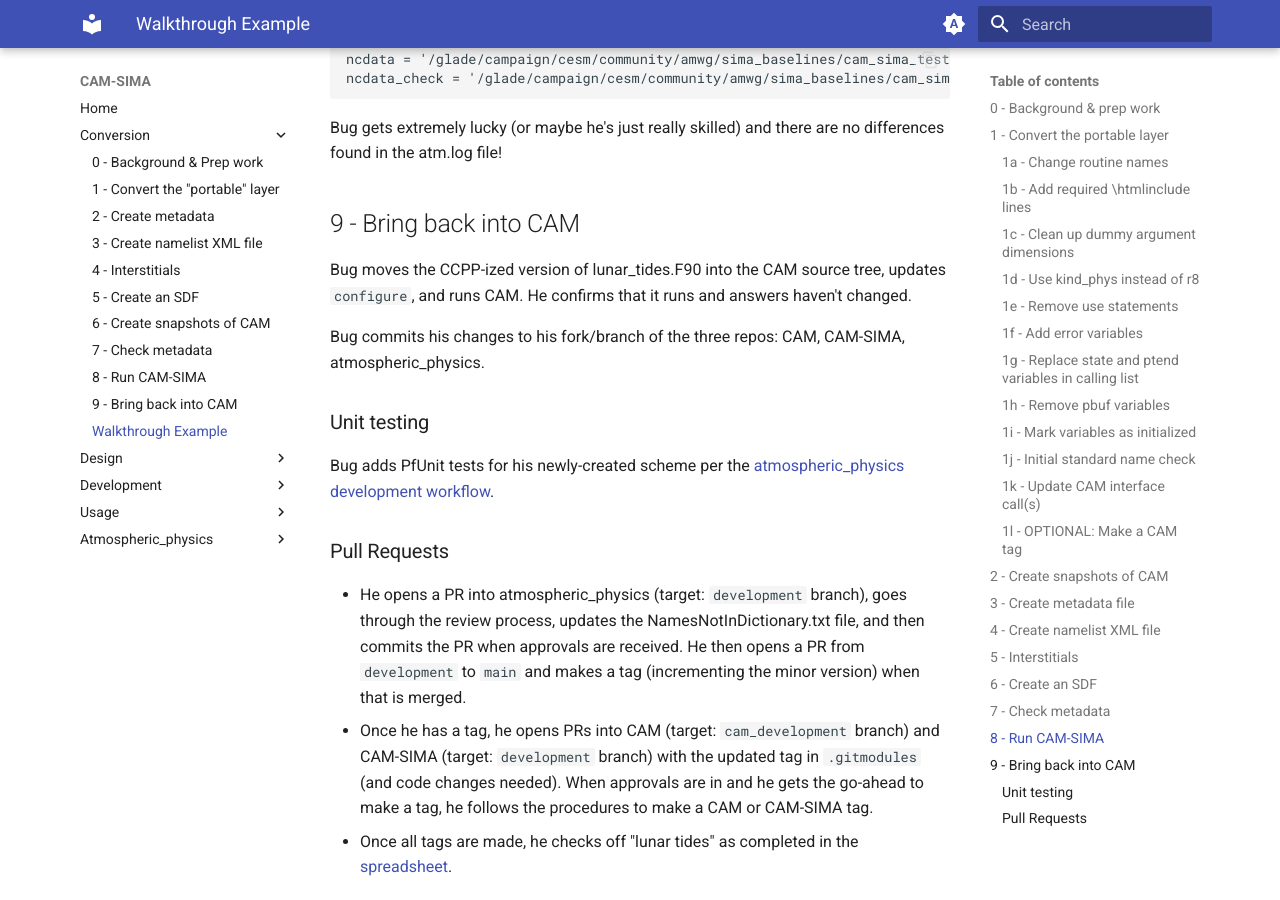
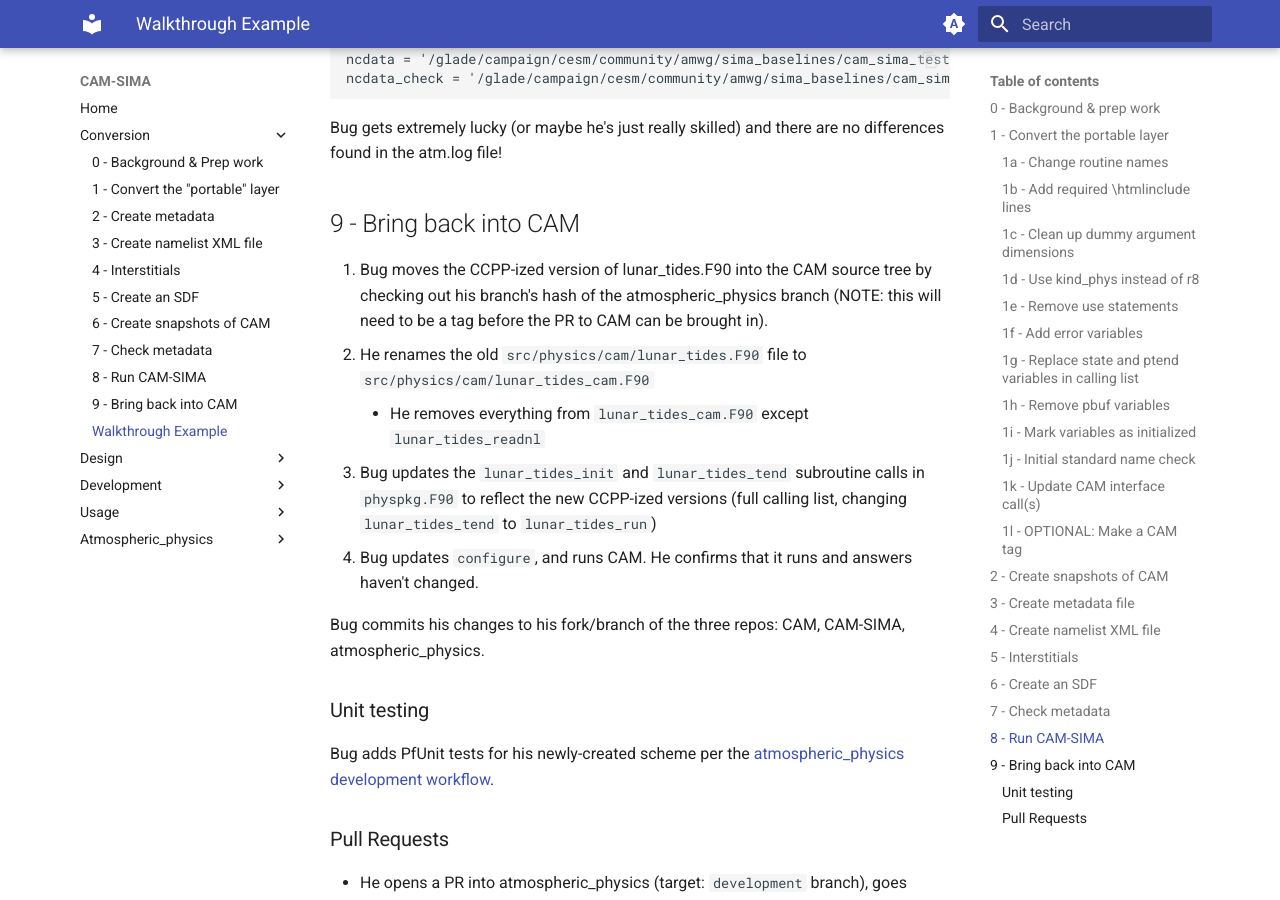
Before and after one commit to kuanchihwang/CAM-SIMA-Docs, an MkDocs documentation site: the page built from docs/conversion/walkthrough.md, in a window 1280 px wide and 900 px high, scrolled down 15795 px. Built offline with MkDocs 1.6.1 and Material for MkDocs 9.7.7, drawn with Linux system fonts in a browser that asks for light colours; some of the changed text lies outside the part shown.

Commit message:
add info about how to bring things back to CAM

```diff
--- a/docs/conversion/walkthrough.md
+++ b/docs/conversion/walkthrough.md
@@ -680,7 +680,12 @@ ncdata_check = '/glade/campaign/cesm/community/amwg/sima_baselines/cam_sima_test
 Bug gets extremely lucky (or maybe he's just really skilled) and there are no differences found in the atm.log file!
 
 ## 9 - Bring back into CAM
-Bug moves the CCPP-ized version of lunar_tides.F90 into the CAM source tree, updates `configure`, and runs CAM. He confirms that it runs and answers haven't changed.
+
+1. Bug moves the CCPP-ized version of lunar_tides.F90 into the CAM source tree by checking out his branch's hash of the atmospheric_physics branch (NOTE: this will need to be a tag before the PR to CAM can be brought in).
+1. He renames the old `src/physics/cam/lunar_tides.F90` file to `src/physics/cam/lunar_tides_cam.F90`
+    - He removes everything from `lunar_tides_cam.F90` except `lunar_tides_readnl`
+1. Bug updates the `lunar_tides_init` and `lunar_tides_tend` subroutine calls in `physpkg.F90` to reflect the new CCPP-ized versions (full calling list, changing `lunar_tides_tend` to `lunar_tides_run`)
+1. Bug updates `configure`, and runs CAM. He confirms that it runs and answers haven't changed.
 
 Bug commits his changes to his fork/branch of the three repos: CAM, CAM-SIMA, atmospheric_physics.
 
```
Also changed, not shown: other parts of docs/conversion/walkthrough.md (+1 -1 lines).
